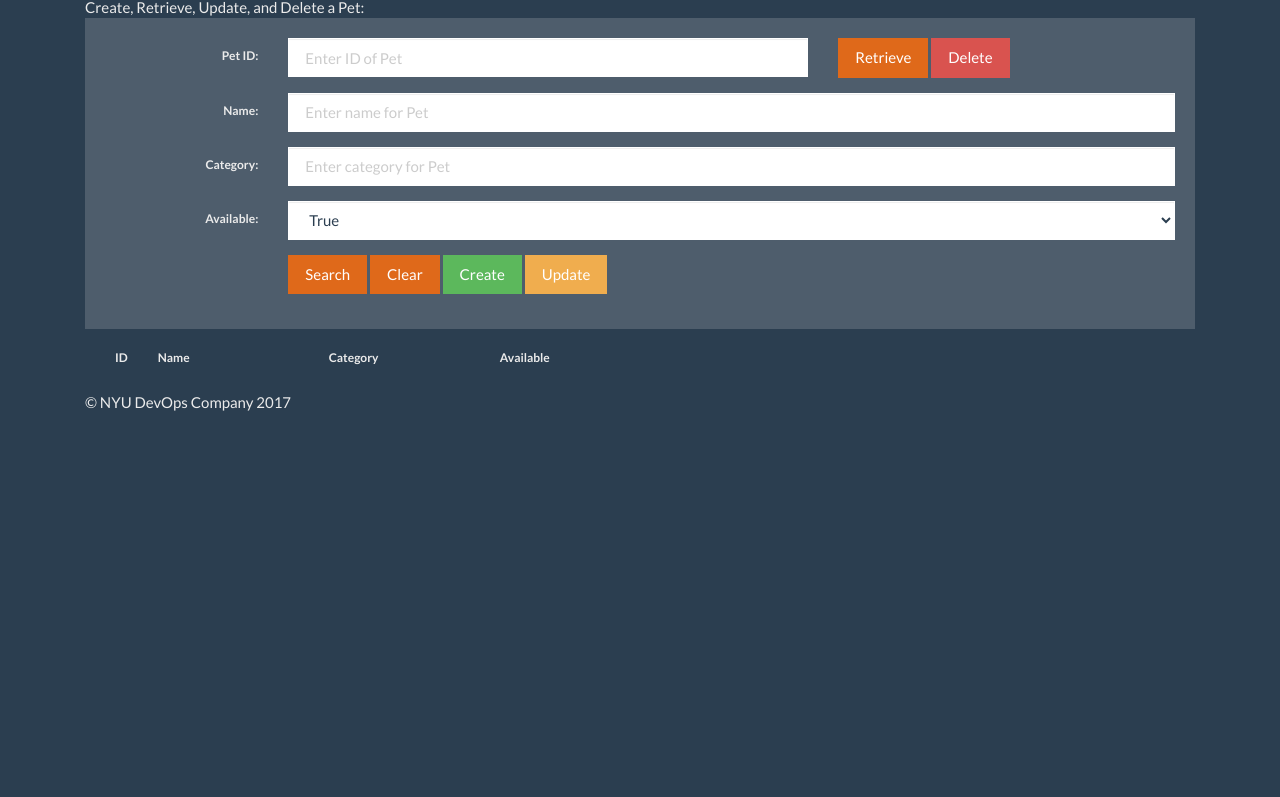
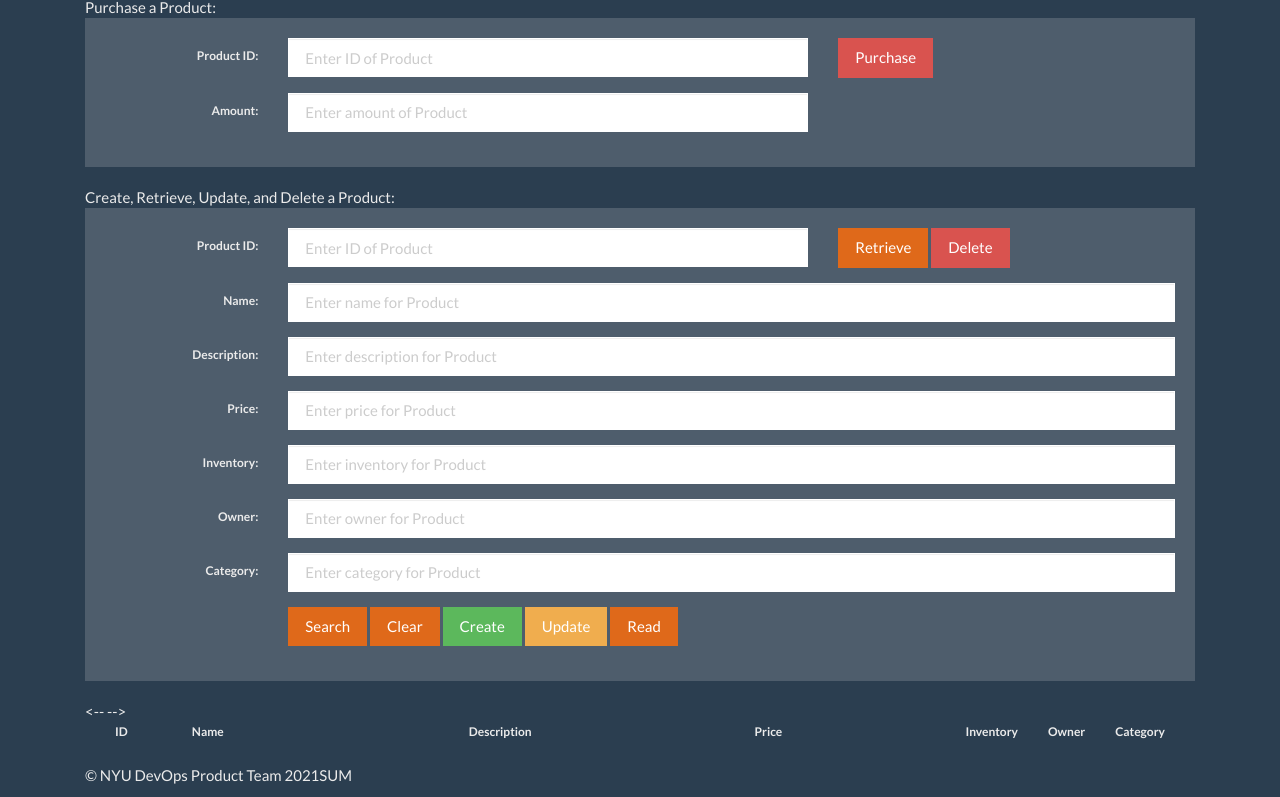
Before and after one commit to NYU-DevOps-Products-Squad/products, a plain HTML site: page service/static/index.html in a window 1280 px wide. Shown: the part 181-978 px from the top of the page. Before the commit the page ends 800 px from the top, so only its background shows below. Drawn offline with Linux system fonts and the light colour scheme; files that its build step writes are made by us from their sources; files whose address does not match are found by name.

Commit message:
Update index.html
update

```diff
--- a/service/static/index.html
+++ b/service/static/index.html
@@ -1,7 +1,7 @@
 <!DOCTYPE html>
 <html>
   <head>
-    <title>Pet Demo RESTful Service</title>
+    <title>Product Demo REST API Service</title>
     <meta charset="utf-8">
     <meta http-equiv="X-UA-Compatible" content="IE=edge">
     <meta name="viewport" content="width=device-width, initial-scale=1">
@@ -12,7 +12,7 @@
   <body>
     <div class="container">
         <div class="page-header">
-            <h1>Pet Demo REST API Service</h1>
+            <h1>Product Demo REST API Service</h1>
         </div>
 
         <!-- Flash Message -->
@@ -23,13 +23,35 @@
         </div>
 
         <div class="col-md-12" id="form_data">
-          Create, Retrieve, Update, and Delete a Pet:
+          Purchase a Product:
+            <div class="well">
+                <div class="form-horizontal">
+                    <div class="form-group">
+                        <label class="control-label col-sm-2" for="product_purchase_id">Product ID:</label>
+                        <div class="col-sm-6">
+                            <input type="text" class="form-control" id="product_purchase_id" placeholder="Enter ID of Product">
+                        </div>
+                        <div class="col-sm-4">
+                            <button type="submit" class="btn btn-danger" id="purchase-btn">Purchase</button>
+                        </div>
+                    </div>
+                    <div class="form-horizontal">
+                    <div class="form-group">
+                        <label class="control-label col-sm-2" for="product_amount">Amount:</label>
+                        <div class="col-sm-6">
+                            <input type="text" class="form-control" id="product_amount" placeholder="Enter amount of Product">
+                        </div>
+                    </div>
+                    </div>
+                </div> <!-- form div -->
+            </div>
+          Create, Retrieve, Update, and Delete a Product:
           <div class="well">
             <div class="form-horizontal">
               <div class="form-group">
-                <label class="control-label col-sm-2" for="pet_id">Pet ID:</label>
+                <label class="control-label col-sm-2" for="product_id">Product ID:</label>
                 <div class="col-sm-6">
-                  <input type="text" class="form-control" id="pet_id" placeholder="Enter ID of Pet">
+                  <input type="text" class="form-control" id="product_id" placeholder="Enter ID of Product">
                 </div>
                 <div class="col-sm-4">
                   <button type="submit" class="btn btn-primary" id="retrieve-btn">Retrieve</button>
@@ -40,24 +62,39 @@
 
             <div class="form-horizontal">
               <div class="form-group">
-                <label class="control-label col-sm-2" for="pet_name">Name:</label>
+                <label class="control-label col-sm-2" for="product_name">Name:</label>
                 <div class="col-sm-10">
-                  <input type="text" class="form-control" id="pet_name" placeholder="Enter name for Pet">
+                  <input type="text" class="form-control" id="product_name" placeholder="Enter name for Product">
                 </div>
               </div>
               <div class="form-group">
-                <label class="control-label col-sm-2" for="pet_category">Category:</label>
+                <label class="control-label col-sm-2" for="product_description">Description:</label>
                 <div class="col-sm-10">
-                  <input type="text" class="form-control" id="pet_category" placeholder="Enter category for Pet">
+                  <input type="text" class="form-control" id="product_description" placeholder="Enter description for Product">
                 </div>
               </div>
               <div class="form-group">
-                <label class="control-label col-sm-2" for="pet_available">Available:</label>
+                <label class="control-label col-sm-2" for="product_price">Price:</label>
                 <div class="col-sm-10">
-                  <select class="form-control" id="pet_available">
-                      <option value="true" selected>True</option>
-                      <option value="false">False</option>
-                  </select>
+                  <input type="text" class="form-control" id="product_price" placeholder="Enter price for Product">
+                </div>
+              </div>
+              <div class="form-group">
+                <label class="control-label col-sm-2" for="product_inventory">Inventory:</label>
+                <div class="col-sm-10">
+                  <input type="text" class="form-control" id="product_inventory" placeholder="Enter inventory for Product">
+                </div>
+              </div>
+              <div class="form-group">
+                <label class="control-label col-sm-2" for="product_owner">Owner:</label>
+                <div class="col-sm-10">
+                  <input type="text" class="form-control" id="product_owner" placeholder="Enter owner for Product">
+                </div>
+              </div>
+              <div class="form-group">
+                <label class="control-label col-sm-2" for="product_category">Category:</label>
+                <div class="col-sm-10">
+                  <input type="text" class="form-control" id="product_category" placeholder="Enter category for Product">
                 </div>
               </div>
               <div class="form-group">
@@ -66,28 +103,32 @@
                   <button type="submit" class="btn btn-primary" id="clear-btn">Clear</button>
                   <button type="submit" class="btn btn-success" id="create-btn">Create</button>
                   <button type="submit" class="btn btn-warning" id="update-btn">Update</button>
+                  <button type="submit" class="btn btn-primary" id="read-btn">Read</button>
                 </div>
               </div>
           </div> <!-- form div -->
         </div>
 
         <!-- Search Results -->
-        <div class="table-responsive col-md-12" id="search_results">
+        <-- <div class="table-responsive col-md-12" id="search_results">
           <table class="table-striped">
             <thead>
             <tr>
                 <th class="col-md-1">ID</th>
                 <th class="col-md-4">Name</th>
+                <th class="col-md-4">Description</th>
+                <th class="col-md-3">Price</th>
+                <th class="col-md-3">Inventory</th>
+                <th class="col-md-4">Owner</th>
                 <th class="col-md-4">Category</th>
-                <th class="col-md-3">Available</th>
             </tr>
             </thead>
           </table>
-        </div>
+        </div> -->
 
         <footer>
           <br><br>
-          <p>&copy; NYU DevOps Company 2017</p>
+          <p>&copy; NYU DevOps Product Team 2021SUM</p>
         </footer>
         </div><!--/span-->
      </div><!--/row-->
```
